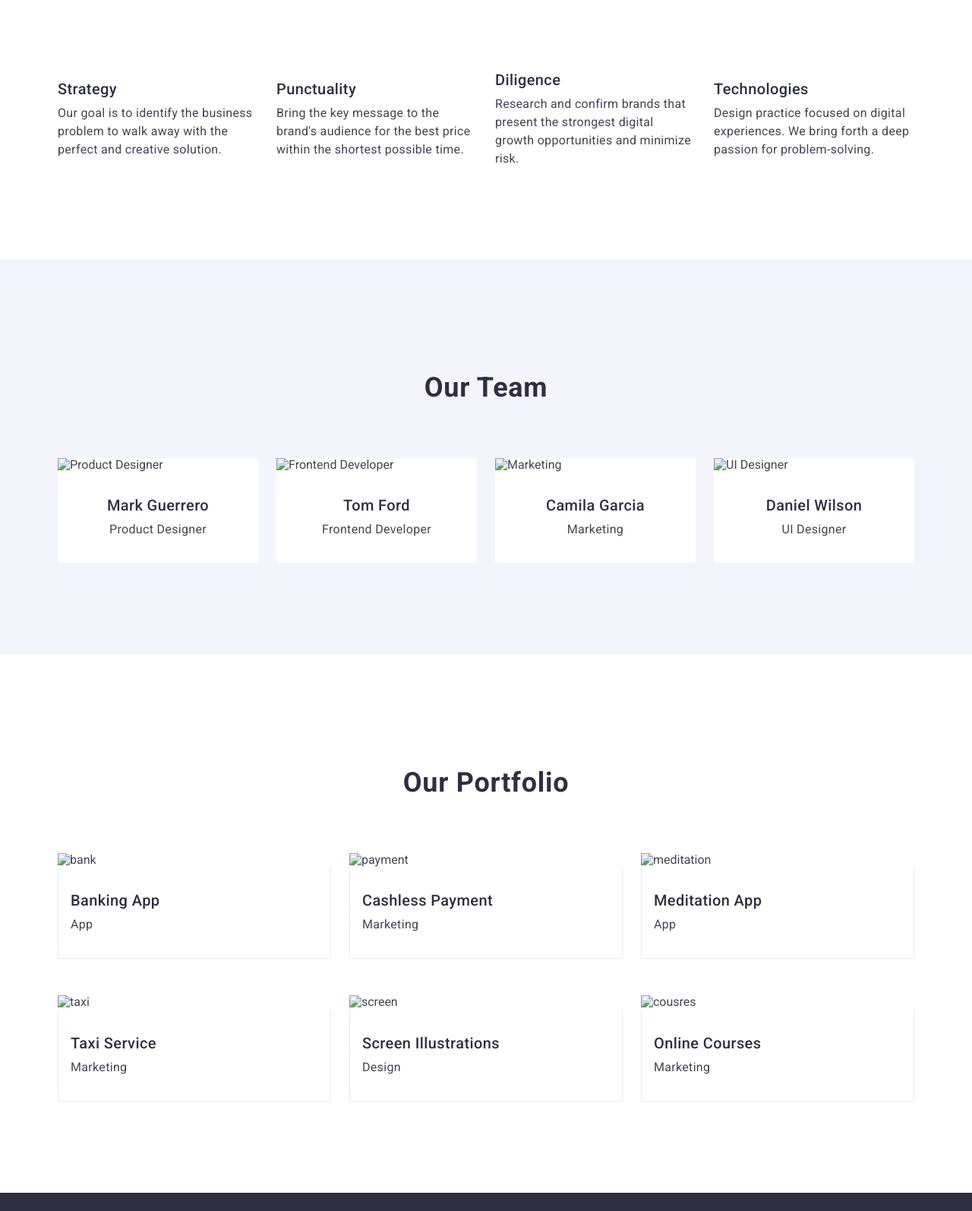
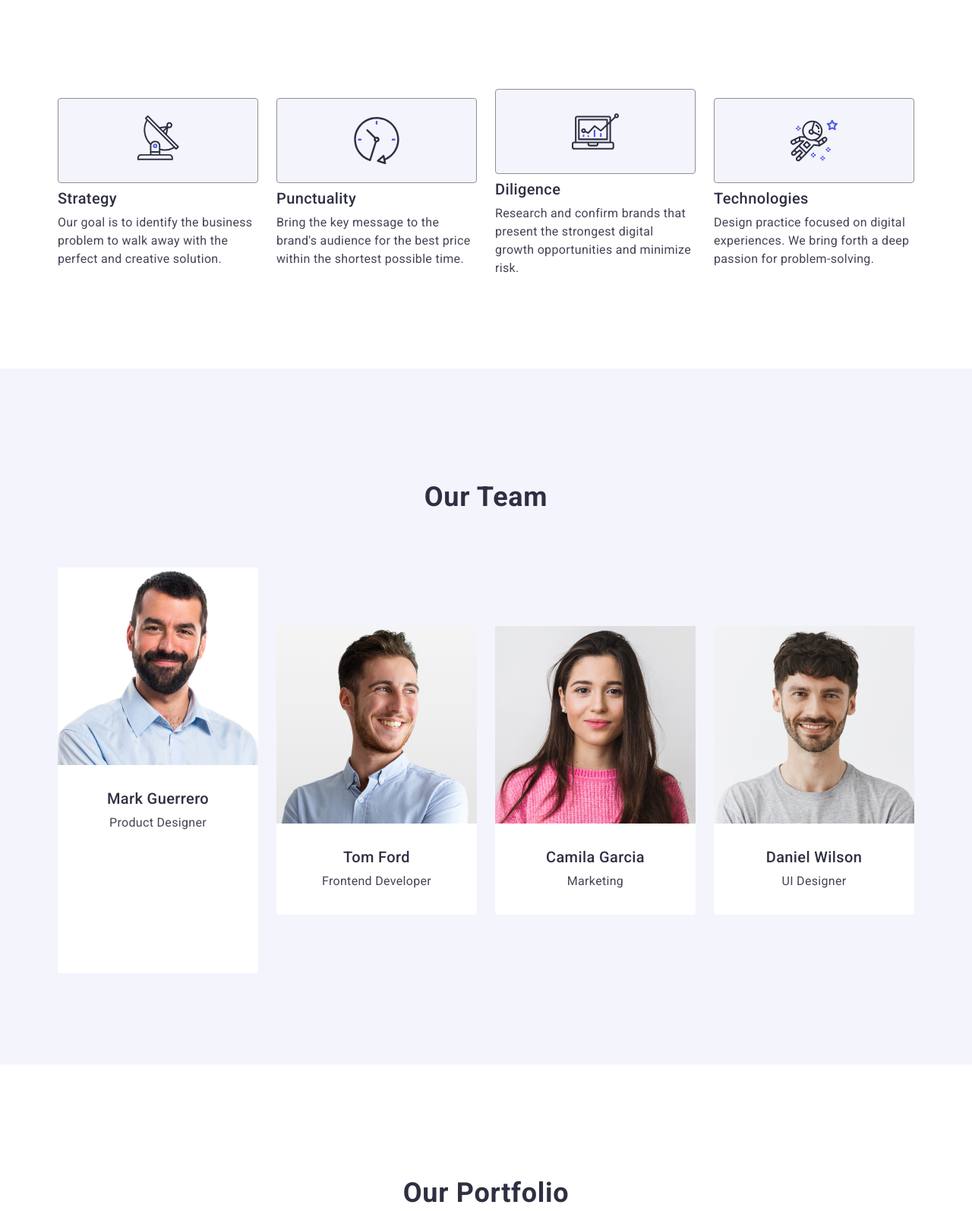
Before and after one commit to sasha-gerzhik2106/goit-markup-hw-04, a plain HTML site: page index.html in a window 1280 px wide. Shown: the part 700-2294 px from the top of the page at 76% size. Drawn offline with nearby package versions, Linux system fonts and the light colour scheme.

Commit message:
add index file

```diff
--- a/css/styles.css
+++ b/css/styles.css
@@ -69,6 +69,9 @@ color: #2e2f42;
 .site-nav li:focus{
     color: #404bbf;
 }
+.hhh{
+    border-radius: 2px;
+}
 .first{
     color: #2e2f42;
     padding-top: 24px;
@@ -112,6 +115,18 @@ color: #2e2f42;
 /*первая секция*/
 .section-first{
     background-color: #2e2f42;
+    background-image:linear-gradient(
+        to bottom,
+        rgba(46, 47, 66, 0.7),
+        rgba(46, 47, 66, 0.7)
+      ), url(../images/backimg.jpg);
+    background-repeat: no-repeat;
+    background-position: center;
+    background-size: cover;
+    margin: 0 auto;
+    max-width: 1440px;
+
+
 }
 .section-first{
     padding: 188px 0 188px;
@@ -184,7 +199,18 @@ color: #ffffff;
 .class-f{
     width: calc((100% - 72px) / 4);
 }
+.ff{
+    display: flex;
+    align-items: center;
+    padding: 24px 100px;
+    border: 1px solid #8e8f99;
+    margin-bottom: 8px;
+    justify-content: center;
+    background-color: #f4f4fd;
+    border-radius: 4px;
+    height: 112px;
 
+}
 .hover-three{
     font-weight: 500;
     font-size: 20px;
@@ -253,6 +279,15 @@ color: #ffffff;
     font-size: 16px;
     line-height: 1.5;
     letter-spacing: 0.02em;
+}
+.links{
+    display: flex;
+    justify-content: center;
+    gap: 24px;
+}
+.lll{
+    width: 40px;
+    height: 40px;
 }
 /*четвертая секция*/
 .section-fourth{
--- a/index.html
+++ b/index.html
@@ -18,7 +18,13 @@
             <a  class="logo" href="./index.html">Web<span class="studio">Studio</span></a>
 
                 <ul class="site-nav">
-                    <li><a href="./index.html" class="first">Studio</a></li>
+                    <li><a href="./index.html" class="first">Studio</a>
+                    <div class="hhh">
+                        <svg width="48" height="4">
+                            <use href="./images/images.svg#icon-hover"></use>
+                        </svg>
+                    </div>
+                        </li>
                     <li><a href="" class="first">Portfolio</a></li>
                     <li><a href="" class="first">Contacts</a></li>
                 </ul>
@@ -50,11 +56,21 @@
     <h2 class="visually-hidden"> Features</h2>
     <ul class="list">
         <li class="class-f">
+            <div class="ff">
+                <svg width="64" height="72">
+                    <use href="./images/images.svg#icon-antenna"></use>
+                </svg>
+            </div>
                 <h3 class="hover-three">Strategy</h3>
                     <p class="paragraph-one">Our goal is to identify the business problem to walk away with the perfect and creative solution.
                     </p>
         </li>
         <li  class="class-f">
+            <div class="ff">
+                <svg width="64" height="72">
+                    <use href="./images/images.svg#icon-clock-1"></use>
+                </svg>
+            </div>
                 <h3 class="hover-three">
                     Punctuality
                 </h3>
@@ -63,6 +79,11 @@
                     </p>
         </li>
         <li  class="class-f">
+            <div class="ff">
+                <svg width="64" height="72">
+                    <use href="./images/images.svg#icon-diagram"></use>
+                </svg>
+            </div>
                 <h3 class="hover-three">
                     Diligence
                 </h3>
@@ -71,6 +92,11 @@
                     </p>
         </li>
         <li  class="class-f">
+            <div class="ff">
+                <svg width="64" height="72">
+                    <use href="./images/images.svg#icon-astronaut"></use>
+                </svg>
+            </div>
                 <h3 class="hover-three">
                     Technologies
                 </h3>
@@ -89,14 +115,45 @@
         </h2>
             <ul class="team">
                 <li class="list-one">
-                    <img src="./img/img.jpg" alt="Product Designer" width="264">
+
+                    <img src="./images/img.jpg" alt="Product Designer" width="264">
                     <div class="div-list">
                         <h3 class="hover-team">Mark Guerrero</h3>
                         <p class="paragraph-team">Product Designer</p>
+                        <ul class="links">
+                            <li class="lll">
+                                <a href="">
+                                    <svg>
+                                        <use href="./images/images.svg#icon-instagram"></use>
+                                    </svg>
+                                </a>
+                            </li>
+                            <li>
+                                <a href="">
+                                    <svg>
+                                        <use></use>
+                                    </svg>
+                                </a>
+                            </li>
+                            <li>
+                                <a href="">
+                                    <svg>
+                                        <use></use>
+                                    </svg>
+                                </a>
+                            </li>
+                            <li>
+                                <a href="">
+                                    <svg>
+                                        <use></use>
+                                    </svg>
+                                </a>
+                            </li>
+                        </ul>
                     </div>
                 </li>
                 <li class="list-one">
-                    <img src="./img/img1.jpg" alt="Frontend Developer" width="264">
+                    <img src="./images/img1.jpg" alt="Frontend Developer" width="264">
                     <div class="div-list">
                         <h3 class="hover-team">Tom Ford</h3>
                         <p class="paragraph-team">Frontend Developer</p>
@@ -104,7 +161,7 @@
 
                 </li>
                 <li class="list-one">
-                    <img src="./img/img2.jpg" alt="Marketing" width="264">
+                    <img src="./images/img2.jpg" alt="Marketing" width="264">
                     <div class="div-list">
                         <h3 class="hover-team">Camila Garcia</h3>
                     <p class="paragraph-team">Marketing</p>
@@ -112,7 +169,7 @@
 
                 </li>
                 <li class="list-one">
-                    <img src="./img/img3.jpg" alt="UI Designer" width="264">
+                    <img src="./images/img3.jpg" alt="UI Designer" width="264">
                     <div class="div-list">
                         <h3 class="hover-team">Daniel Wilson</h3>
                     <p class="paragraph-team">UI Designer</p>
@@ -128,7 +185,7 @@
         <h2 class="our-features">Our Portfolio</h2>
         <ul class="portfolio">
             <li class="qwe">
-                <img src="./img/imga1.jpg" alt="bank" width="360">
+                <img src="./images/imga1.jpg" alt="bank" width="360">
                 <div class="rty">
                     <h3 class="hover-apps">Banking App</h3>
                     <p class="p-apps">App</p>
@@ -136,27 +193,27 @@
 
             </li>
             <li class="qwe">
-                <img src="./img/imga2.jpg" alt="payment" width="360">
+                <img src="./images/imga2.jpg" alt="payment" width="360">
                 <div class="rty">
                 <h3 class="hover-apps">Cashless Payment</h3>
                 <p class="p-apps">Marketing</p>
                 </div>
             </li>
             <li class="qwe">
-                <img src="./img/imga3.jpg" alt="meditation" width="360">
+                <img src="./images/imga3.jpg" alt="meditation" width="360">
                 <div class="rty">
                 <h3 class="hover-apps">Meditation App</h3>
                     <p class="p-apps">App</p>
                 </div>
             </li>
             <li class="qwe">
-                <img src="./img/imga4.jpg" alt="taxi" width="360">
+                <img src="./images/imga4.jpg" alt="taxi" width="360">
                 <div class="rty">
                 <h3 class="hover-apps">Taxi Service</h3>
                 <p class="p-apps">Marketing</p>
             </div>
             </li>
-            <li class="qwe"><img src="./img/imga4.jpg" alt="screen" width="360">
+            <li class="qwe"><img src="./images/imga5.jpg" alt="screen" width="360">
                 <div class="rty">
                     <h3 class="hover-apps">Screen Illustrations</h3>
                     <p class="p-apps">Design</p>
@@ -164,7 +221,7 @@
 
             </li>
             <li class="qwe">
-                <img src="./img/imga5.jpg" alt="cousres" width="360">
+                <img src="./images/imga6.jpg" alt="cousres" width="360">
                 <div class="rty">
                 <h3 class="hover-apps">Online Courses</h3>
                 <p class="p-apps">Marketing</p>
```
